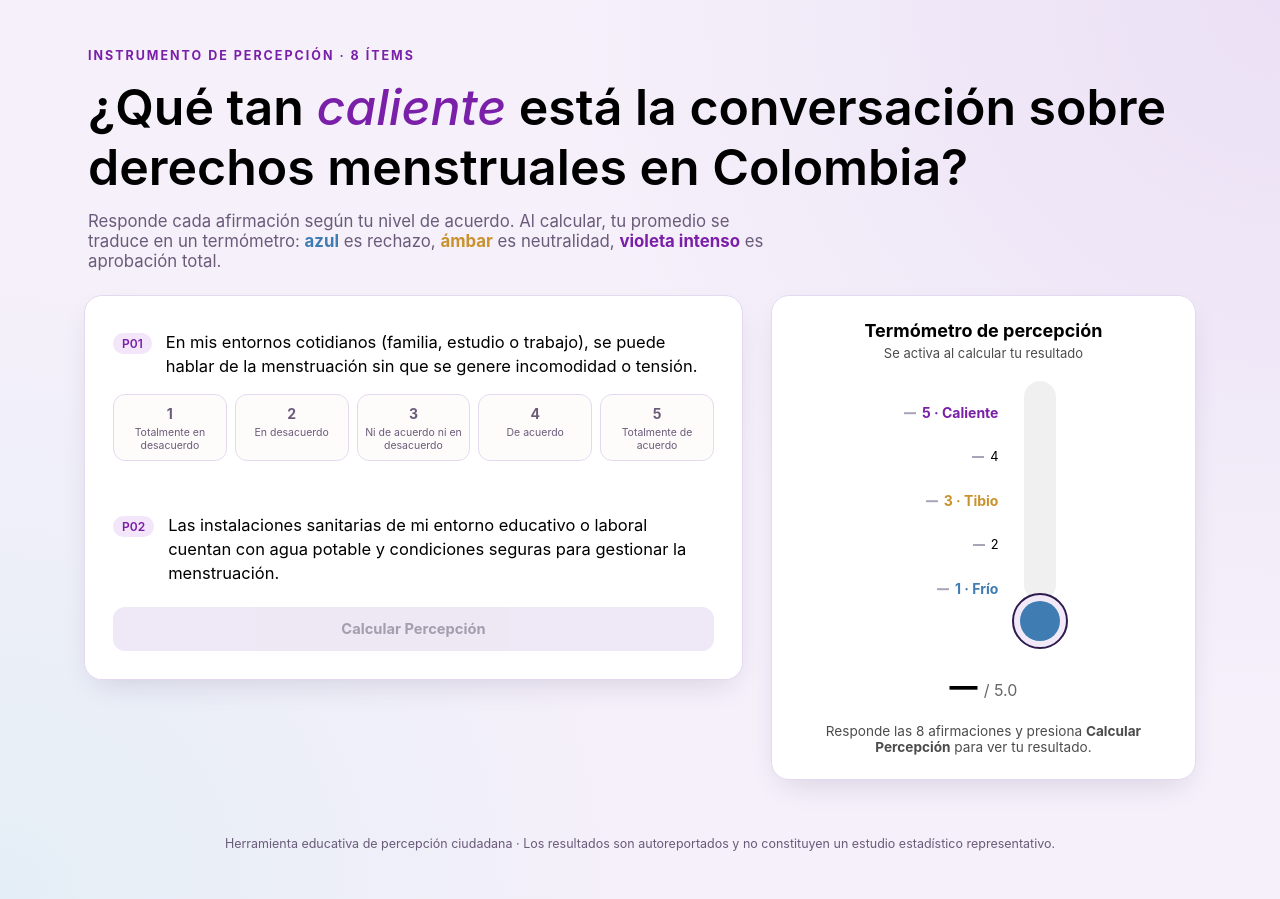
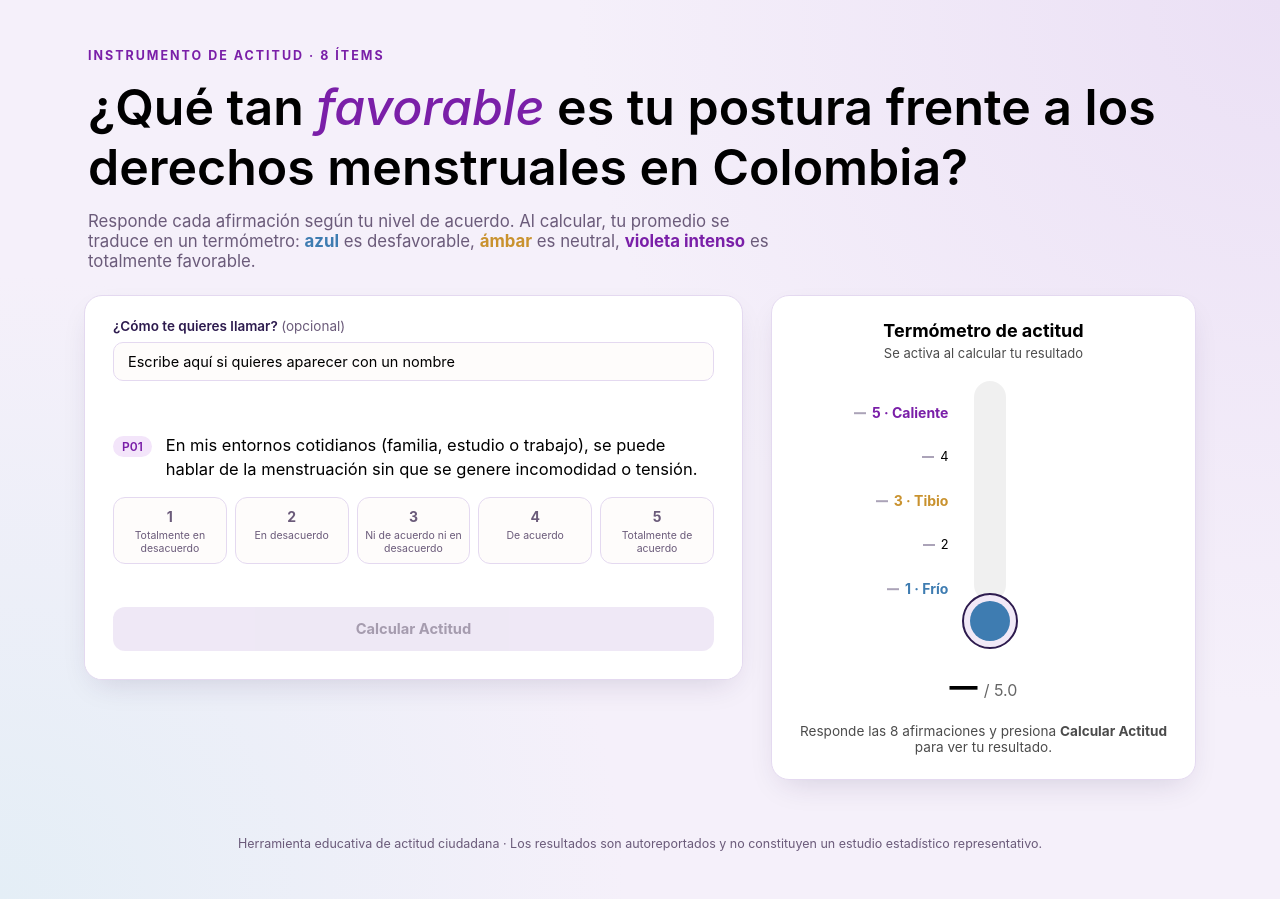
Before and after one commit to lmanuriveral/termometer-rhudp, a React (Vite) app: page / in a window 1280 px wide. Built offline with nearby package versions, Linux system fonts and the light colour scheme.

Commit message:
feat: new sintaxis and name field

```diff
--- a/index.html
+++ b/index.html
@@ -9,7 +9,7 @@
   href="https://fonts.googleapis.com/css2?family=Space+Grotesk:wght@400;500;600;700&family=Inter:wght@400;500;600;700;800&family=IBM+Plex+Mono:wght@400;500;600&display=swap"
   rel="stylesheet"
 />
-    <title>Termómetro de Percepción · Derechos Menstruales</title>
+    <title>Termómetro de Actitud · Derechos Menstruales</title>
   </head>
   <body>
     <div id="root"></div>
--- a/src/App.tsx
+++ b/src/App.tsx
@@ -25,6 +25,7 @@ export default function App() {
     new Array(PREGUNTAS.length).fill(null),
   );
   const [faltantes, setFaltantes] = useState<number[]>([]);
+  const [nombre, setNombre] = useState("");
   const [resultado, setResultado] = useState<Diagnosis | null>(() =>
     leerDiagnosticoGuardado(),
   );
@@ -41,6 +42,11 @@ export default function App() {
     copia[index] = value;
     setRespuestas(copia);
     setFaltantes((prev) => prev.filter((i) => i !== index));
+  };
+
+  const handleNombreChange = (value: string) => {
+    if (yaRespondio) return;
+    setNombre(value);
   };
 
   const handleCalcular = async () => {
@@ -74,6 +80,7 @@ export default function App() {
           mode: "no-cors",
           headers: { "Content-Type": "text/plain" },
           body: JSON.stringify({
+            nombre: nombre.trim() || null,
             respuestas,
             average: diagnostico.average,
             label: diagnostico.label,
@@ -105,12 +112,14 @@ export default function App() {
             faltantes={faltantes}
             onAnswer={handleAnswer}
             onCalcular={handleCalcular}
+            nombre={nombre}
+            onNombreChange={handleNombreChange}
           />
         )}
         <Thermometer resultado={resultado} />
       </View>
       <Text style={styles.footer}>
-        Herramienta educativa de percepción ciudadana · Los resultados son
+        Herramienta educativa de actitud ciudadana · Los resultados son
         autoreportados y no constituyen un estudio estadístico representativo.
       </Text>
     </View>
--- a/src/components/Header.tsx
+++ b/src/components/Header.tsx
@@ -7,19 +7,19 @@ export default function Header() {
   return (
     <View style={[styles.hero, isMobile && styles.heroMobile]}>
       <View style={styles.eyebrowRow}>
-        <Text style={styles.eyebrow}>Instrumento de percepción · 8 ítems</Text>
+        <Text style={styles.eyebrow}>Instrumento de actitud · 8 ítems</Text>
       </View>
       <View style={styles.eyebrowRow}>
         <Text style={[styles.h1, isMobile && styles.h1Mobile]}>
-          ¿Qué tan <Text style={styles.em}>caliente</Text> está la conversación
-          sobre derechos menstruales en Colombia?
+          ¿Qué tan <Text style={styles.em}>favorable</Text> es tu postura
+          frente a los derechos menstruales en Colombia?
         </Text>
       </View>
       <Text style={[styles.lede, isMobile && styles.ledeMobile]}>
         Responde cada afirmación según tu nivel de acuerdo. Al calcular, tu promedio se traduce en
-        un termómetro: <Text style={styles.tagFrio}>azul</Text> es rechazo,{" "}
-        <Text style={styles.tagTibio}>ámbar</Text> es neutralidad,{" "}
-        <Text style={styles.tagCaliente}>violeta intenso</Text> es aprobación total.
+        un termómetro: <Text style={styles.tagFrio}>azul</Text> es desfavorable,{" "}
+        <Text style={styles.tagTibio}>ámbar</Text> es neutral,{" "}
+        <Text style={styles.tagCaliente}>violeta intenso</Text> es totalmente favorable.
       </Text>
     </View>
   );
--- a/src/components/SurveyForm.tsx
+++ b/src/components/SurveyForm.tsx
@@ -3,6 +3,7 @@ import {
   Text,
   Pressable,
   ScrollView,
+  TextInput,
   StyleSheet,
   useWindowDimensions,
 } from "react-native-web";
@@ -12,6 +13,8 @@ import type { Answer } from "../types";
 interface Props {
   respuestas: Answer[];
   faltantes: number[];
+  nombre: string;
+  onNombreChange: (value: string) => void;
   onAnswer: (index: number, value: number) => void;
   onCalcular: () => void;
 }
@@ -27,6 +30,8 @@ const COLOR_POR_VALOR: Record<number, "frio" | "tibio" | "caliente"> = {
 export default function SurveyForm({
   respuestas,
   faltantes,
+  nombre,
+  onNombreChange,
   onAnswer,
   onCalcular,
 }: Props) {
@@ -46,6 +51,19 @@ export default function SurveyForm({
         height: 0;
       }
     `}</style>
+
+      <View style={styles.nameBlock}>
+        <Text style={styles.nameLabel}>
+          ¿Cómo te quieres llamar? <Text style={styles.nameOptional}>(opcional)</Text>
+        </Text>
+        <TextInput
+          value={nombre}
+          onChangeText={onNombreChange}
+          placeholder="Escribe aquí si quieres aparecer con un nombre"
+          style={styles.nameInput}
+        />
+      </View>
+
       <ScrollView style={styles.scroll} nativeID="survey-scroll">
         {" "}
         {PREGUNTAS.map((texto, i) => {
@@ -106,7 +124,7 @@ export default function SurveyForm({
           <Text
             style={[styles.btnPrimaryText, !completo && styles.btnTextDisabled]}
           >
-            Calcular Percepción
+            Calcular Actitud
           </Text>
         </Pressable>
       </View>
@@ -124,6 +142,34 @@ const styles = StyleSheet.create({
     flexDirection: "column",
     maxHeight: "calc(100dvh - 415px)",
     overflow: "hidden",
+  },
+  nameBlock: {
+    paddingTop: 22,
+    paddingBottom: 18,
+    paddingLeft: 28,
+    paddingRight: 28,
+    borderBottom: "1px solid var(--line)",
+  },
+  nameLabel: {
+    fontSize: 13.5,
+    fontWeight: "600",
+    marginBottom: 8,
+    color: "var(--ink)",
+  },
+  nameOptional: {
+    fontWeight: "400",
+    color: "var(--ink-soft)",
+  },
+  nameInput: {
+    border: "1.5px solid var(--line)",
+    borderRadius: 10,
+    paddingTop: 10,
+    paddingBottom: 10,
+    paddingLeft: 14,
+    paddingRight: 14,
+    fontSize: 14.5,
+    backgroundColor: "#fefcfb",
+    outlineStyle: "none",
   },
   scroll: {
     flex: 1,
--- a/src/components/Thermometer.tsx
+++ b/src/components/Thermometer.tsx
@@ -60,7 +60,7 @@ export default function Thermometer({ resultado }: Props) {
 
   return (
     <View style={styles.thermoPanel}>
-      <Text style={styles.title}>Termómetro de percepción</Text>
+      <Text style={styles.title}>Termómetro de actitud</Text>
       <Text style={styles.sub}>Se activa al calcular tu resultado</Text>
 
       <View style={styles.instrument}>
@@ -138,7 +138,7 @@ export default function Thermometer({ resultado }: Props) {
                 fontWeight: "700",
               }}
             >
-              Percepción: {resultado.label.split(" / ")[1] || resultado.label}
+              Postura: {resultado.label.split(" / ")[1] || resultado.label}
             </Text>
           </View>
         )}
@@ -147,8 +147,8 @@ export default function Thermometer({ resultado }: Props) {
       {!resultado && (
         <Text style={styles.emptyState}>
           Responde las 8 afirmaciones y presiona{" "}
-          <Text style={{ fontWeight: "700" }}>Calcular Percepción</Text> para
-          ver tu resultado.
+          <Text style={{ fontWeight: "700" }}>Calcular Actitud</Text> para ver
+          tu resultado.
         </Text>
       )}
     </View>
@@ -186,6 +186,7 @@ const styles = StyleSheet.create({
     alignItems: "flex-end",
     justifyContent: "center",
     gap: 14,
+    marginLeft: -100,
     width: "100%",
   },
   ticks: {
@@ -261,8 +262,8 @@ const styles = StyleSheet.create({
     marginTop: 20,
     display: "flex",
     flexDirection: "column",
+    gap: 8,
     alignItems: "center",
-    gap: 8,
     width: "100%",
   },
   value: {
--- a/src/data/questions.ts
+++ b/src/data/questions.ts
@@ -1,6 +1,6 @@
 import type { Diagnosis } from "../types";
 
-export const TEMA = "Percepción sobre los derechos menstruales en Colombia";
+export const TEMA = "Actitud sobre los derechos menstruales en Colombia";
 
 export const PREGUNTAS: string[] = [
   "En mis entornos cotidianos (familia, estudio o trabajo), se puede hablar de la menstruación sin que se genere incomodidad o tensión.",
@@ -23,10 +23,10 @@ export const ETIQUETAS: Record<number, string> = {
 
 export function clasificar(promedio: number): Omit<Diagnosis, "average"> {
   if (promedio <= 2.4) {
-    return { colorKey: "frio", label: "Rechazo / Percepción desfavorable" };
+    return { colorKey: "frio", label: "Rechazo / Actitud desfavorable" };
   } else if (promedio <= 3.5) {
-    return { colorKey: "tibio", label: "Neutral / Percepción tibia" };
+    return { colorKey: "tibio", label: "Neutral / Actitud media" };
   } else {
-    return { colorKey: "caliente", label: "Aprobación / Percepción favorable" };
+    return { colorKey: "caliente", label: "Aprobación / Actitud favorable" };
   }
 }
```
